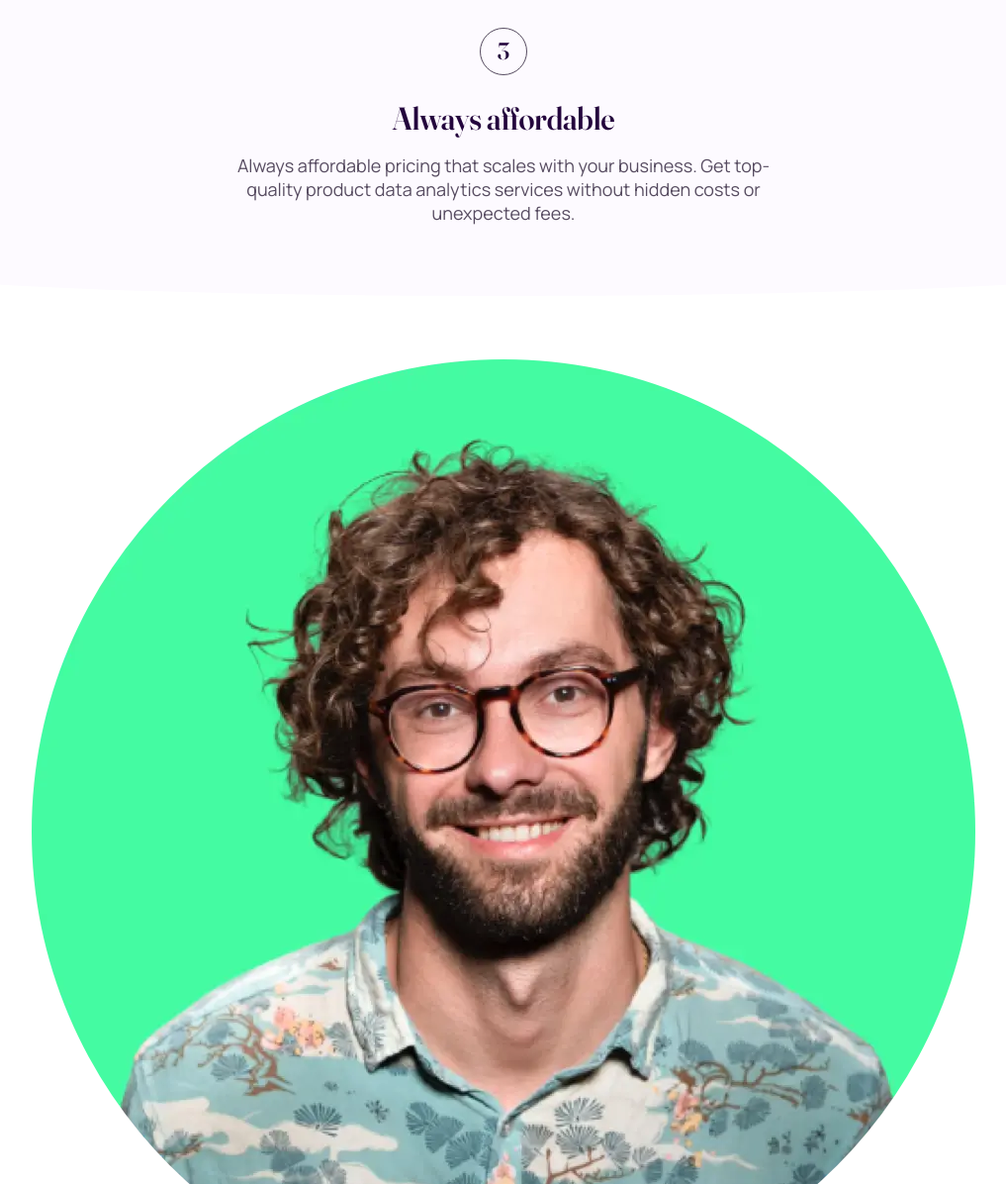
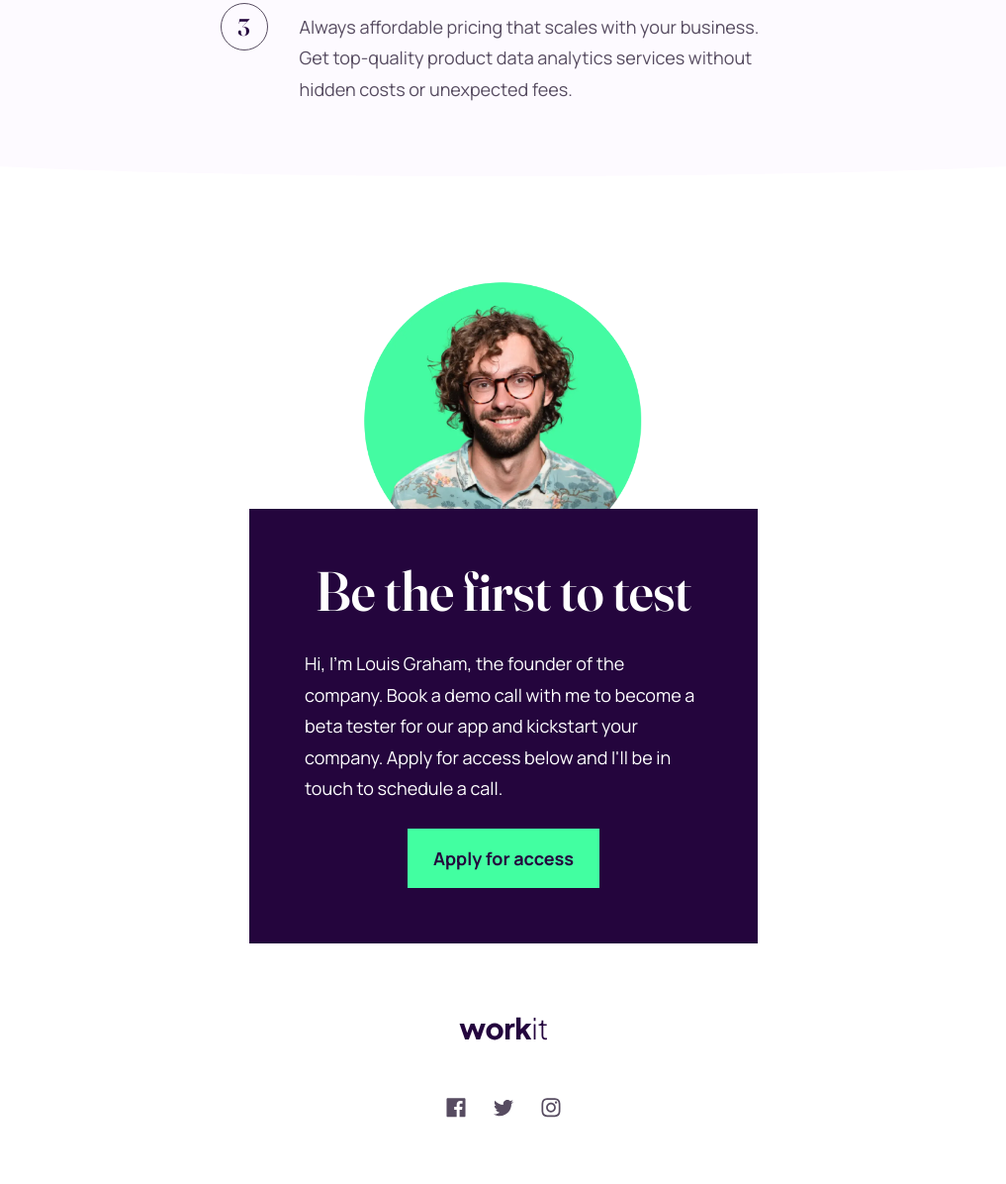
Before and after one commit to DarkstarXDD/workit-landing-page, a website built with Vite: page index.html in a window 1280 px wide. Shown: the part 1241-2437 px from the top of the page at 99% size, without its empty margins (131-1148 px from the left). Built offline with nearby package versions, Linux system fonts and the light colour scheme.

Commit message:
founder section and tablet screen size

```diff
--- a/index.html
+++ b/index.html
@@ -65,7 +65,7 @@
       <section class="section section-features flex-column">
         <h2 class="visually-hidden">Features</h2>
         <ol class="features flex-column" role="list">
-          <li class="feature flex-column" role="listitem">
+          <li class="feature" role="listitem">
             <p class="feature__number flex-column">1</p>
             <h3 class="feature__title">Actionable insights</h3>
             <p class="feature__description">
@@ -73,7 +73,7 @@
               ahead of the competition with our product data analytics.
             </p>
           </li>
-          <li class="feature flex-column" role="listitem">
+          <li class="feature" role="listitem">
             <p class="feature__number flex-column">2</p>
             <h3 class="feature__title">Data-driven decisions</h3>
             <p class="feature__description">
@@ -82,7 +82,7 @@
               product data.
             </p>
           </li>
-          <li class="feature flex-column" role="listitem">
+          <li class="feature" role="listitem">
             <p class="feature__number flex-column">3</p>
             <h3 class="feature__title">Always affordable</h3>
             <p class="feature__description">
--- a/styles.css
+++ b/styles.css
@@ -128,10 +128,10 @@ body {
 
 .header__cta {
   font-weight: var(--fw-bold);
+  line-height: 2;
   letter-spacing: -0.01rem;
   color: var(--clr-primary-body);
   border-bottom: 3px solid var(--clr-primary-400);
-  padding-bottom: 0.5rem;
 }
 
 .header__cta:hover {
@@ -140,7 +140,8 @@ body {
 
 .main {
   width: 100%;
-  gap: 4rem;
+  /* gap: 4rem; */
+  gap: 3rem;
 }
 
 .section {
@@ -227,6 +228,10 @@ body {
 }
 
 .feature {
+  display: grid;
+  grid-auto-flow: row;
+  justify-items: center;
+  align-items: center;
   gap: 1rem;
 }
 
@@ -248,7 +253,22 @@ body {
 }
 
 .feature__description {
+  line-height: 1.75;
   color: var(--clr-secondary-body);
+}
+
+.section-founder {
+  position: relative;
+  margin-top: 18rem;
+}
+
+.founder__img {
+  width: 100%;
+  max-width: 17.5rem;
+  position: absolute;
+  left: 50%;
+  transform: translate(-8.8rem, -14.3rem);
+  z-index: -2;
 }
 
 .founder-message-wrapper {
@@ -263,13 +283,18 @@ body {
   font-size: var(--fs-secondary-heading);
 }
 
+.founder__message {
+  line-height: 1.75;
+}
+
 .founder__btn {
   margin-top: 0.5rem;
 }
 
 .footer {
   gap: 3.625rem;
-  padding-block: 4rem;
+  /* padding-block: 4rem; */
+  padding-block: 4.625rem 4rem;
 }
 
 .social-icons {
@@ -299,6 +324,49 @@ body {
   .header {
     padding: 2rem 2.5rem;
   }
+
+  .section-hero::before {
+    height: 73%;
+  }
+
+  .hero__title {
+    margin-top: 1.5rem;
+  }
+
+  .section-features,
+  .section-founder {
+    text-align: left;
+  }
+
+  .feature {
+    grid-template: auto auto / auto auto;
+    grid-template-areas:
+      "number title"
+      "number description";
+    gap: 1rem 2rem;
+  }
+
+  .feature__number {
+    grid-area: number;
+  }
+
+  .feature__title {
+    grid-area: title;
+  }
+
+  .feature__description {
+    grid-area: description;
+  }
+
+  .founder-message-wrapper {
+    gap: 1.5rem;
+    padding: 3.5rem;
+    padding-top: 3rem;
+  }
+
+  .founder__btn {
+    margin-top: 0;
+  }
 }
 
 @media (min-width: 64rem) {
```
